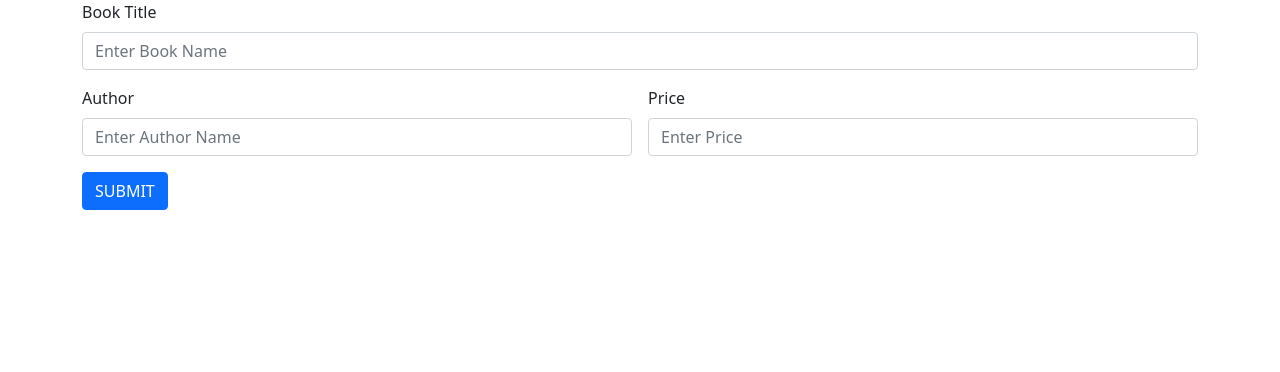
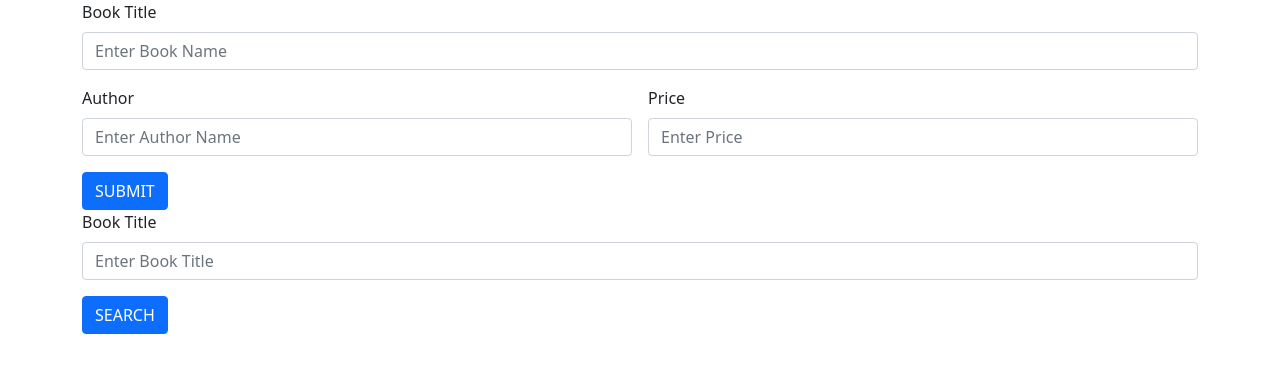
Before and after one commit to sruthybabu/Book-App, a React (Create React App) app: page / in a window 1280 px wide. Shown: the top 372 px of the page. Built offline with nearby package versions, Linux system fonts and the light colour scheme.

Commit message:
Search Book completed

```diff
--- a/src/App.js
+++ b/src/App.js
@@ -3,12 +3,14 @@ import './App.css';
 import 'bootstrap/dist/css/bootstrap.min.css';
 import 'bootstrap/dist/js/bootstrap.bundle.min.js';
 import Addbook from './components/Addbook';
+import Searchbook from './components/Searchbook';
 
 function App() {
   return (
     <div>
 
 <Addbook/>
+<Searchbook/>
 
     </div>
   );
--- /dev/null
+++ b/src/components/Searchbook.js
@@ -0,0 +1,30 @@
+import React from 'react'
+
+const Searchbook = () => {
+  return (
+    <div>
+
+<div className="container">
+    <div className="row">
+        <div className="col col-12 col-sm-12 col-md-12 col-lg-12 col-xl-12 col-xxl-12">
+            <div className="row g-3">
+                <div className="col col-12 col-sm-12 col-md-12 col-lg-12 col-xl-12 col-xxl-12">
+                    <label for="" className="form-label">Book Title</label>
+                    <input placeholder="Enter Book Title" type="text" className="form-control"/>
+                </div>
+                <div className="col col-12 col-sm-6 col-md-6 col-lg-6 col-xl-6 col-xxl-6">
+                    <button className="btn btn-primary">SEARCH</button>
+                </div>
+            </div>
+        </div>
+    </div>
+</div>
+
+
+
+
+    </div>
+  )
+}
+
+export default Searchbook
```
